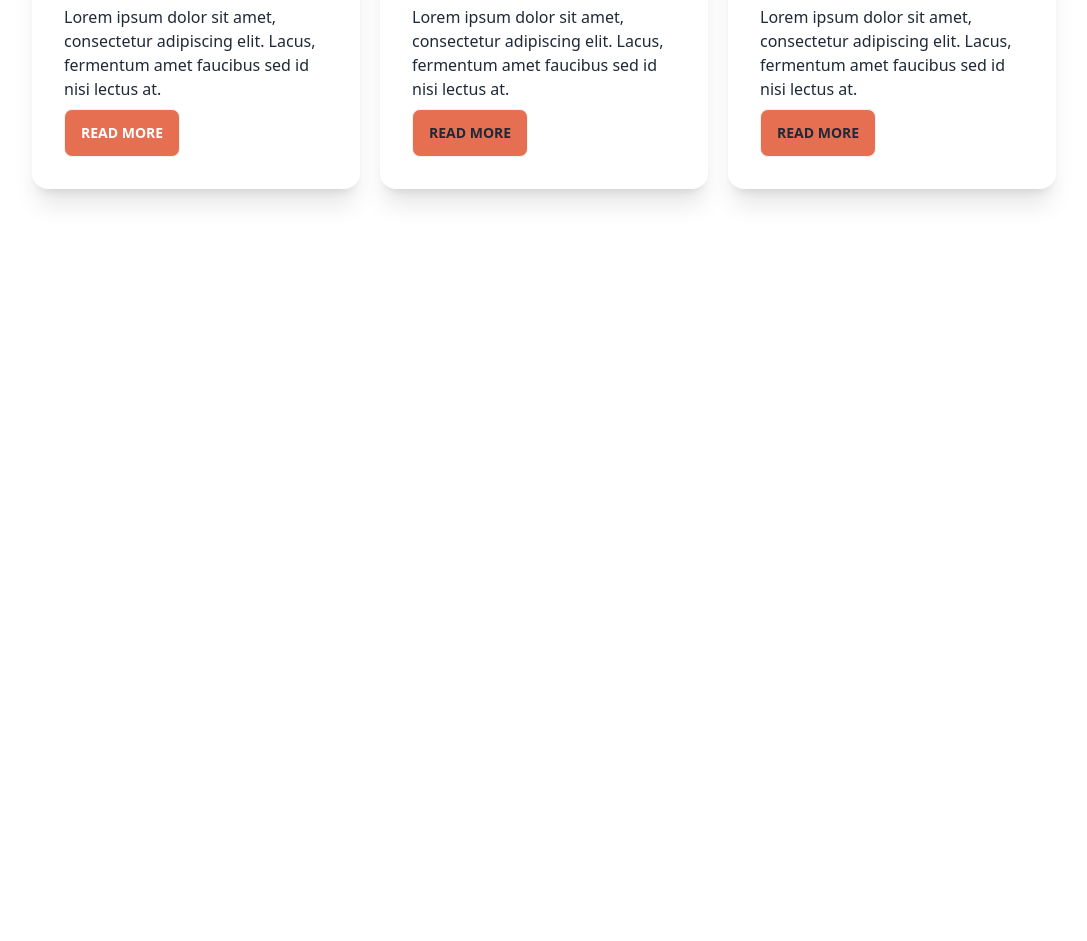
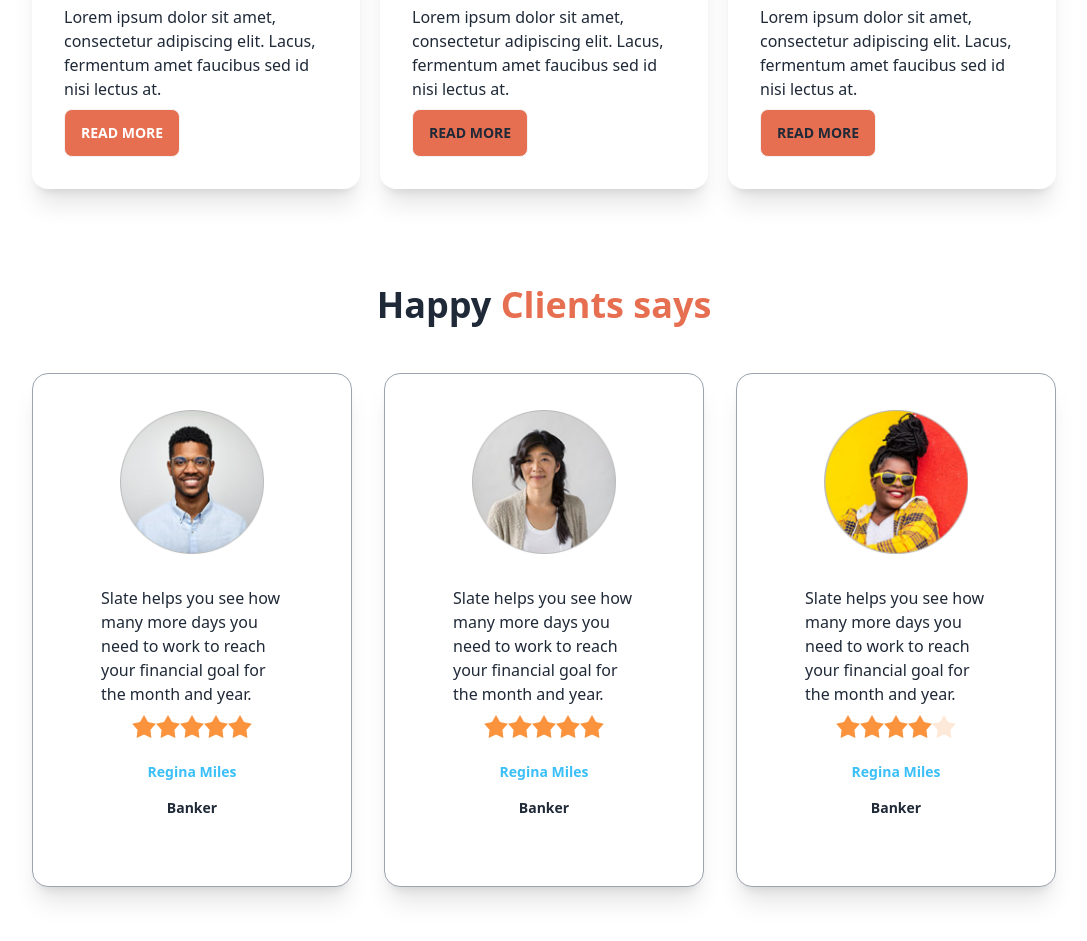
Before and after one commit to Chumki111/biker-zone-with-daisy, a plain HTML site: page index.html in a window 1280 px wide. Shown: the part 1122-2063 px from the top of the page, without its empty margins (96-1183 px from the left). Before the commit the page ends 1407 px from the top, so only its background shows below. Drawn offline with nearby package versions, Linux system fonts and the light colour scheme.

Commit message:
added happy cilents section

```diff
--- a/index.html
+++ b/index.html
@@ -214,6 +214,86 @@
                     </div>
                    </section>
 
+
+                   <section class="my-24">
+                    <h3 class="text-4xl mb-12 font-semibold text-center">Happy <span class="text-bike-primary">Clients says</span></h3>
+
+                    <div class="grid grid-cols-1 md:grid-cols-2 lg:grid-cols-3 gap-8">
+
+                      <!-- first review -->
+                      <div class="card bg-base-100 p-9 shadow-xl border border-gray-400">
+                        <figure><img class="w-36" src="./assets/others/user-1.png" alt="Shoes" /></figure>
+                        <div class="card-body">
+
+                          <p>Slate helps you see how
+                            many more days you need
+                            to work to reach your financial
+                            goal for the month and year.</p>
+
+                            <div class="rating justify-center">
+                              <input type="radio" name="rating-2" class="mask mask-star-2 bg-orange-400" />
+                              <input type="radio" name="rating-2" class="mask mask-star-2 bg-orange-400"  />
+                              <input type="radio" name="rating-2" class="mask mask-star-2 bg-orange-400" />
+                              <input type="radio" name="rating-2" class="mask mask-star-2 bg-orange-400" checked />
+                              <input type="radio" name="rating-2" class="mask mask-star-2 bg-orange-400" />
+                            </div>
+                          <div class="text-center space-y-4 mt-4">
+                               <h4 class="text-sm font-semibold text-info">Regina Miles</h4>
+                               <p class="text-sm font-semibold">Banker</p>
+                          </div>
+                        </div>
+                      </div>
+                      <div class="card bg-base-100 p-9 shadow-xl border border-gray-400">
+                        <figure><img class="w-36" src="./assets/others/user-2.png" alt="Shoes" /></figure>
+                        <div class="card-body">
+
+                          <p>Slate helps you see how
+                            many more days you need
+                            to work to reach your financial
+                            goal for the month and year.</p>
+
+                            <div class="rating justify-center">
+                              <input type="radio" name="rating-2" class="mask mask-star-2 bg-orange-400" />
+                              <input type="radio" name="rating-2" class="mask mask-star-2 bg-orange-400"  />
+                              <input type="radio" name="rating-2" class="mask mask-star-2 bg-orange-400" />
+                              <input type="radio" name="rating-2" class="mask mask-star-2 bg-orange-400" checked />
+                              <input type="radio" name="rating-2" class="mask mask-star-2 bg-orange-400" />
+                            </div>
+                          <div class="text-center space-y-4 mt-4">
+                               <h4 class="text-sm font-semibold text-info">Regina Miles</h4>
+                               <p class="text-sm font-semibold">Banker</p>
+                          </div>
+                        </div>
+                      </div>
+                      <div class="card bg-base-100 p-9 shadow-xl border border-gray-400">
+                        <figure><img class="w-36" src="./assets/others/user-3.png" alt="Shoes" /></figure>
+                        <div class="card-body">
+
+                          <p>Slate helps you see how
+                            many more days you need
+                            to work to reach your financial
+                            goal for the month and year.</p>
+
+                            <div class="rating justify-center">
+                              <input type="radio" name="rating-2" class="mask mask-star-2 bg-orange-400" />
+                              <input type="radio" name="rating-2" class="mask mask-star-2 bg-orange-400"  />
+                              <input type="radio" name="rating-2" class="mask mask-star-2 bg-orange-400" />
+                              <input type="radio" name="rating-2" class="mask mask-star-2 bg-orange-400" checked />
+                              <input type="radio" name="rating-2" class="mask mask-star-2 bg-orange-400" />
+                            </div>
+                          <div class="text-center space-y-4 mt-4">
+                               <h4 class="text-sm font-semibold text-info">Regina Miles</h4>
+                               <p class="text-sm font-semibold">Banker</p>
+                          </div>
+                        </div>
+                      </div>
+
+
+
+                    </div>
+
+                   </section>
+
            </main>
            <!-- main end here -->
 
```
